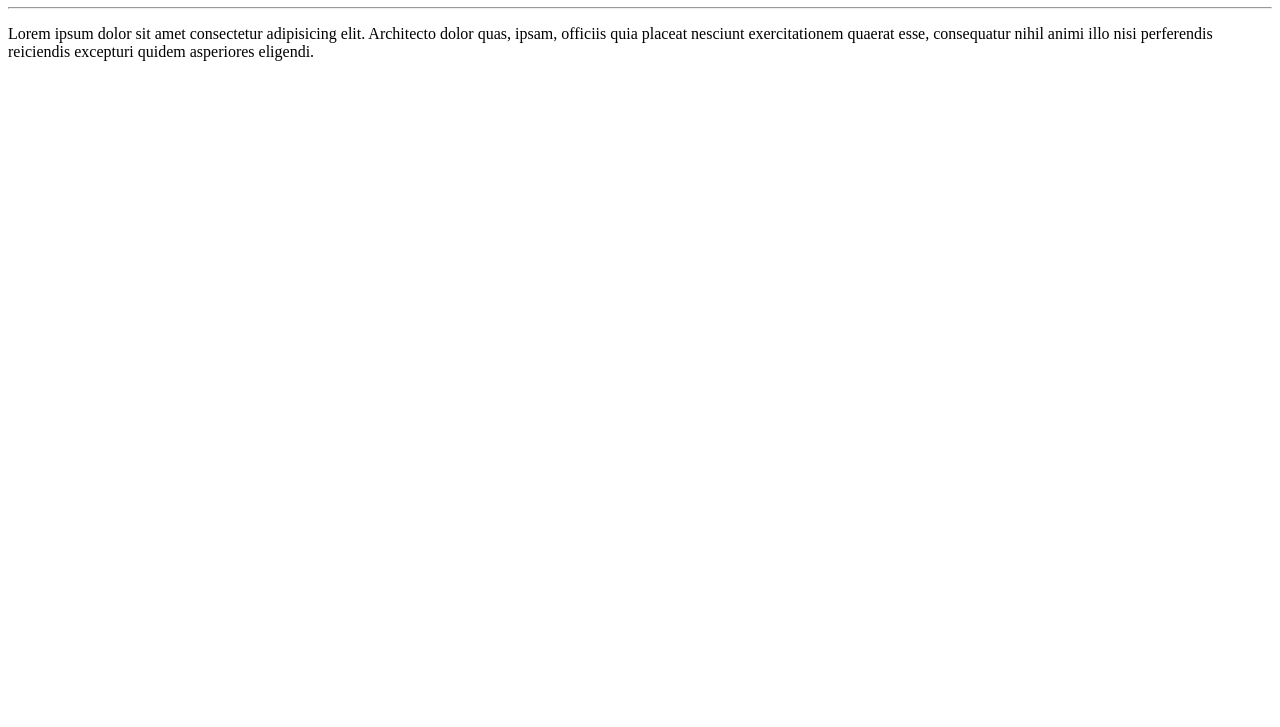
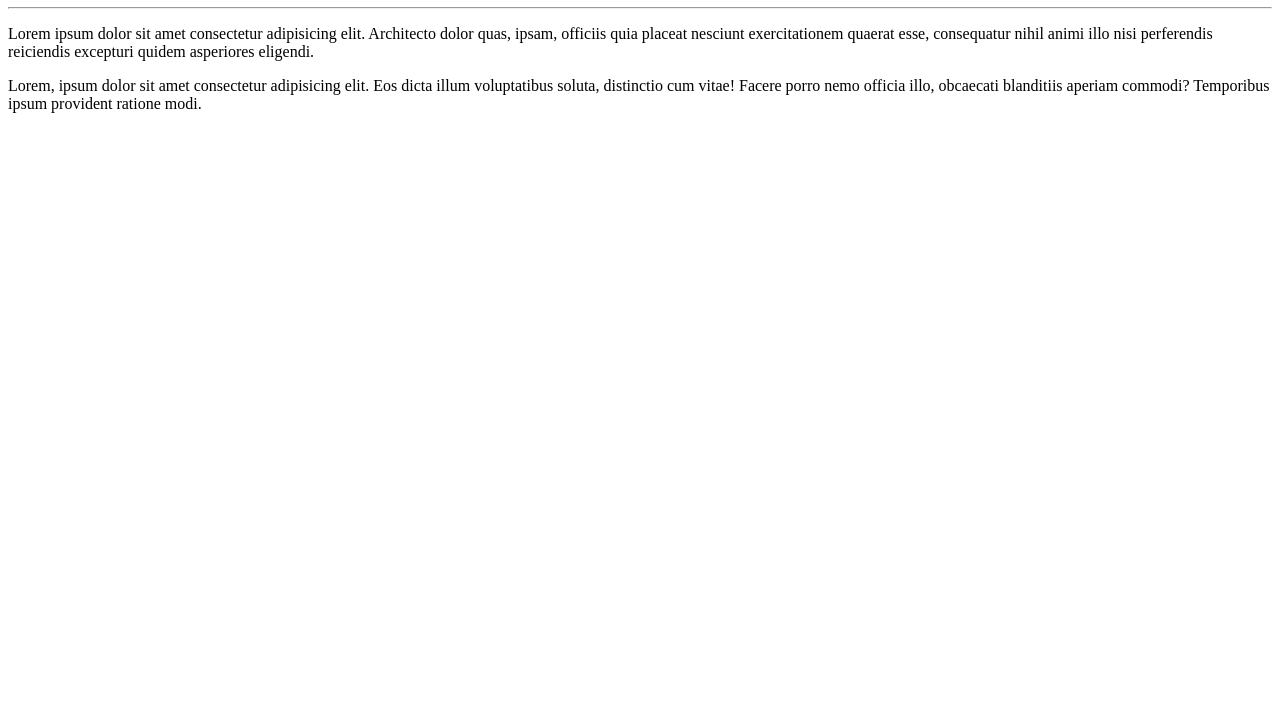
Before and after one commit to GeffersonST/GeffST, a plain HTML site: page site exemplo/index.html in a window 1280 px wide. Shown: the part 73-800 px from the top of the page. Drawn offline with Linux system fonts and the light colour scheme.

Commit message:
adicionei um parágrafo

```diff
--- a/site exemplo/index.html
+++ b/site exemplo/index.html
@@ -17,6 +17,11 @@
     <p>Lorem ipsum dolor sit amet consectetur adipisicing elit. Architecto dolor quas, ipsam, officiis quia placeat nesciunt exercitationem quaerat esse, consequatur nihil animi illo nisi perferendis reiciendis excepturi quidem asperiores eligendi.
 
     </p>
+    <p>
+
+
+        Lorem, ipsum dolor sit amet consectetur adipisicing elit. Eos dicta illum voluptatibus soluta, distinctio cum vitae! Facere porro nemo officia illo, obcaecati blanditiis aperiam commodi? Temporibus ipsum provident ratione modi.
+    </p>
 
 
 </body>
```
